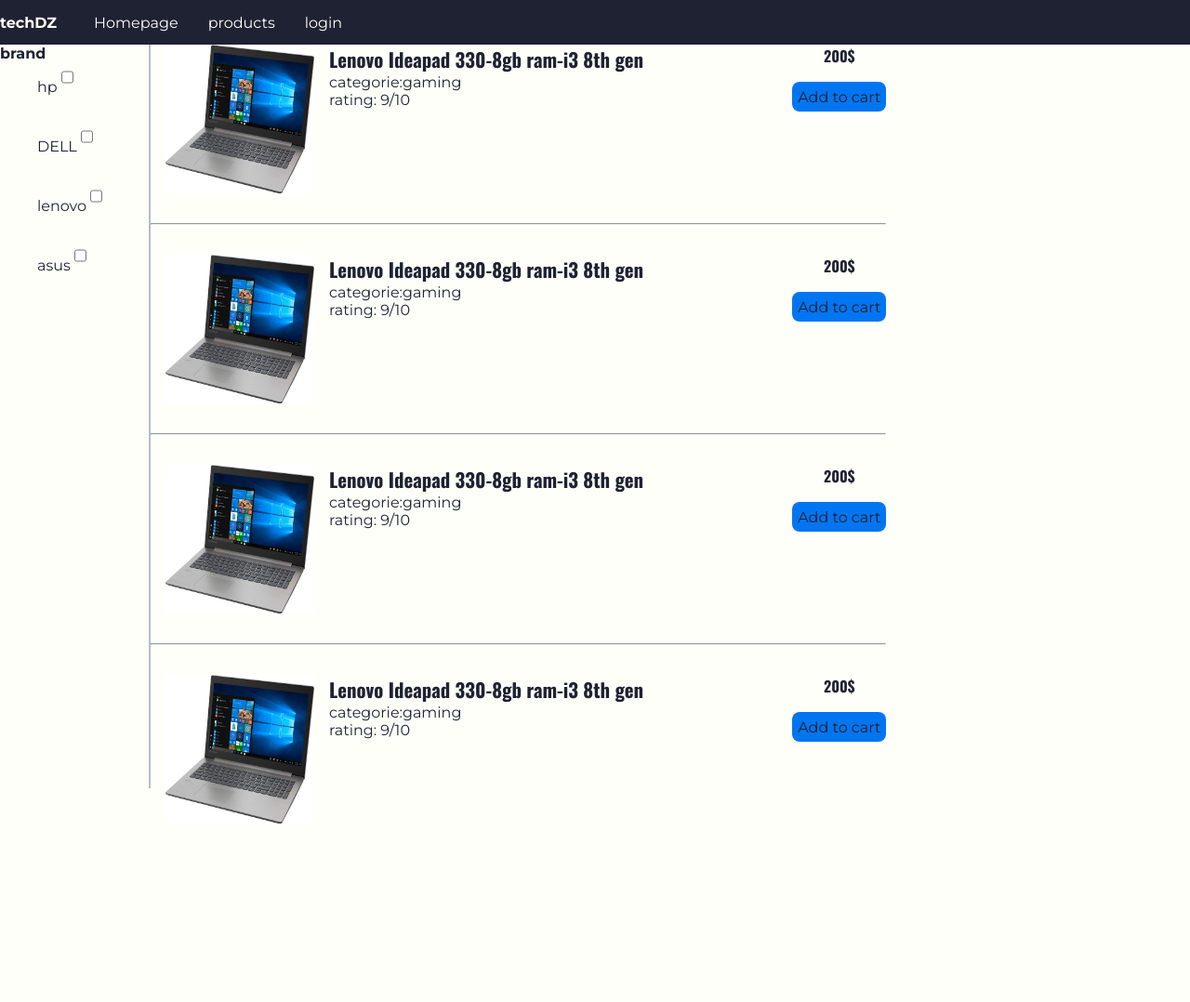
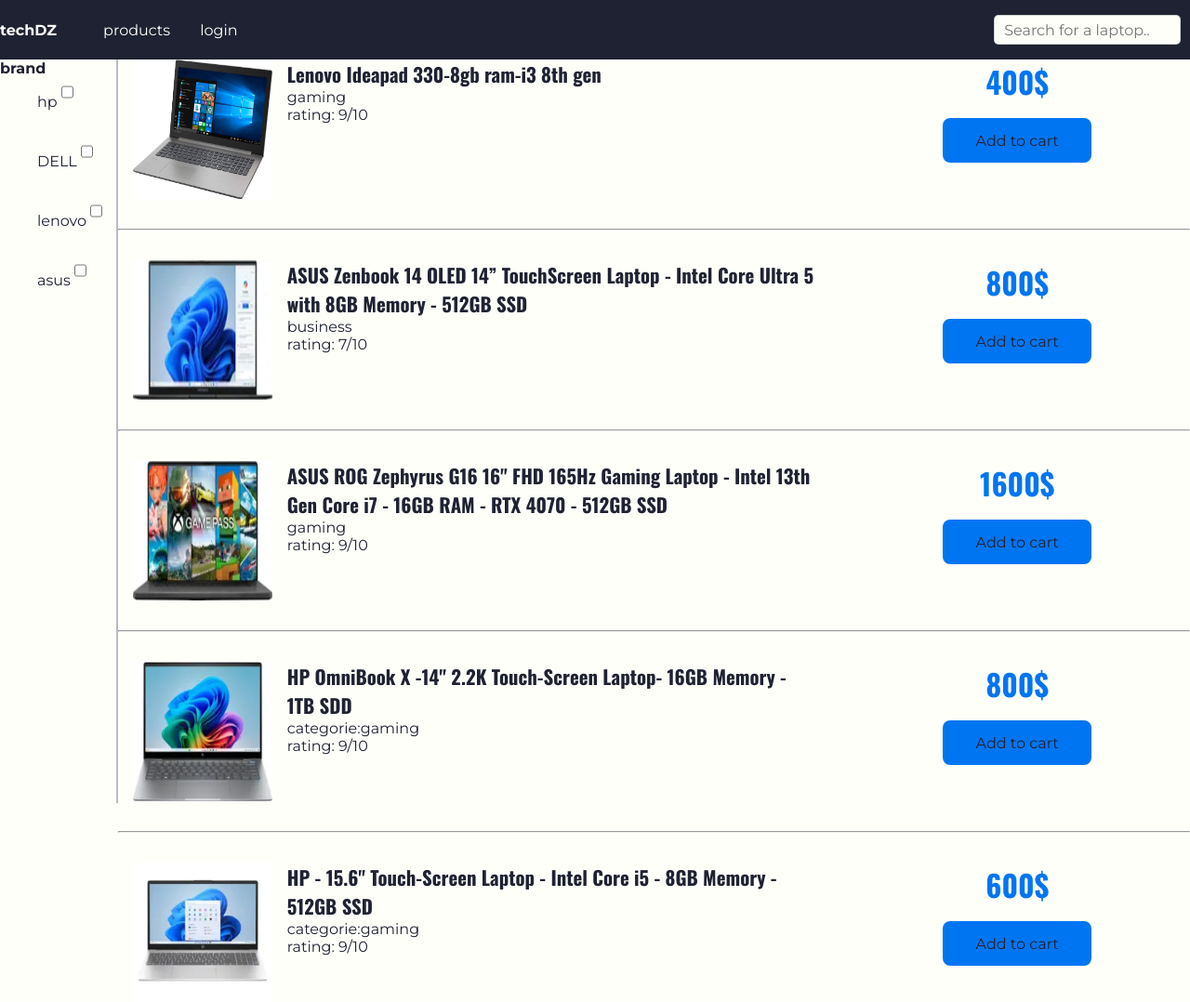
Before and after one commit to ISsam777/dev-web, a PHP site: page /product.html in a window 1280 px wide. Shown: the whole page at 93% size. Before the commit the page ends 886 px from the top, so only its background shows below. Run offline with PHP 8.4, Linux system fonts and the light colour scheme.

Commit message:
edit product.html and add searchbar

```diff
--- a/css/main.css
+++ b/css/main.css
@@ -58,7 +58,7 @@ nav {
   background-color: var(--text);
   color: var(--background);
   width: 100%;
-  height: 3rem;
+  height: 4rem;
 }
 
 .menu {
@@ -67,6 +67,10 @@ nav {
   align-items: center;
   padding: 30px 10px;
   justify-content: space-between;
+}
+nav h1 a {
+  text-decoration: none;
+  color: var(--background);
 }
 
 .nav-links {
@@ -82,12 +86,21 @@ nav {
   text-decoration: none;
   color: var(--background);
 }
-a:hover {
+.nav-links a:hover {
   cursor: pointer;
   text-decoration: underline;
   transition: 0.5s;
-  color: var(--links);
 }
+#searchbar {
+  margin: 10px;
+  padding: 10px;
+  border-radius: 5px;
+  width: 20%;
+  background-color: var(--background);
+  color: var(--text);
+  box-sizing: border-box;
+}
+
 /***************************/
 
 /*login page*/
@@ -119,7 +132,8 @@ input {
   margin-bottom: 2rem;
 }
 button {
-  height: 2rem;
+  height: 3rem;
+  width: 10rem;
   background-color: var(--links);
   color: var(--text);
   margin-top: 1rem;
@@ -143,13 +157,15 @@ a {
   flex-wrap: wrap;
 }
 .product-card img {
-  width: 10rem;
-  height: 10rem;
+  width: 150px;
+  height: 150px;
   margin-right: 1rem;
 }
 #price {
   font-family: "Oswald", serif;
   font-weight: 900;
+  font-size: 2rem;
+  color: var(--links);
 }
 
 .product-card .buy {
@@ -157,11 +173,13 @@ a {
   flex-direction: column;
   margin-left: 10rem;
   align-items: center;
+  width: 10%;
 }
 
 .product-card .discription {
   display: flex;
   flex-direction: column;
+  width: 50%;
 }
 
 /********************/
--- a/index.html
+++ b/index.html
@@ -9,10 +9,9 @@
   <body>
     <!--nav bar-->
     <nav>
-      <h1 class="logo">techDZ</h1>
+      <h1 class="logo"><a href="index.html">techDZ</a></h1>
       <div class="menu">
         <ul class="nav-links">
-          <li><a href="index.html">Homepage</a></li>
           <li>
             <a href="product.html">products</a>
           </li>
--- a/product.html
+++ b/product.html
@@ -8,9 +8,9 @@
   </head>
   <body>
     <nav>
-      <h1 class="logo">techDZ</h1>
+      <h1 class="logo"><a href="index.html">techDZ</a></h1>
+      <div class="menu">
         <ul class="nav-links">
-        <li><a href="index.html">Homepage</a></li>
           <li>
             <a href="product.html">products</a>
           </li>
@@ -18,6 +18,33 @@
             <a href="login.html">login</a>
           </li>
         </ul>
+      </div>
+      <!--search bar-->
+      <input
+        id="searchbar"
+        onkeyup="search_product()"
+        type="text"
+        name="search"
+        placeholder="Search for a laptop.."
+      />
+      <!---->
+      <!--  <ul id="list">-->
+      <!--    <li class="product">Cat</li>-->
+      <!--    <li class="product">Dog</li>-->
+      <!--    <li class="product">Elephant</li>-->
+      <!--    <li class="product">Fish</li>-->
+      <!--    <li class="product">Gorilla</li>-->
+      <!--    <li class="product">Monkey</li>-->
+      <!--    <li class="product">Turtle</li>-->
+      <!--    <li class="product">Whale</li>-->
+      <!--    <li class="product">Alligator</li>-->
+      <!--    <li class="product">Donkey</li>-->
+      <!--    <li class="product">Horse</li>-->
+      <!--  </ul>-->
+      <!--</div>-->
+      <!---->
+      <!--<script src="./script.js"></script>-->
+      <!---->
     </nav>
     <div class="product-container">
       <aside class="side-bar">
@@ -43,53 +70,77 @@
       </aside>
       <div class="products">
         <div class="product-card">
-          <img src="assets/laptop1.jpg" alt="" />
+          <img src="images/lenovo1.jpg" alt="" />
           <div class="discription">
             <h1>Lenovo Ideapad 330-8gb ram-i3 8th gen</h1>
-            <span id="categorie">categorie:gaming</span>
+            <span id="categorie">gaming</span>
             <span id="rating">rating: 9/10</span>
           </div>
           <div class="buy">
-            <span id="price">200$</span>
+            <span id="price">400$</span>
             <button>Add to cart</button>
           </div>
         </div>
         <hr />
         <div class="product-card">
-          <img src="assets/laptop1.jpg" alt="" />
+          <img src="images/asus2.jpg" alt="" />
           <div class="discription">
-            <h1>Lenovo Ideapad 330-8gb ram-i3 8th gen</h1>
-            <span id="categorie">categorie:gaming</span>
-            <span id="rating">rating: 9/10</span>
+            <h1>
+              ASUS Zenbook 14 OLED 14” TouchScreen Laptop - Intel Core Ultra 5
+              with 8GB Memory - 512GB SSD
+            </h1>
+            <span id="categorie">business</span>
+            <span id="rating">rating: 7/10</span>
           </div>
           <div class="buy">
-            <span id="price">200$</span>
+            <span id="price">800$</span>
             <button>Add to cart</button>
           </div>
         </div>
         <hr />
         <div class="product-card">
-          <img src="assets/laptop1.jpg" alt="" />
+          <img src="images/asus1.jpg" alt="" />
           <div class="discription">
-            <h1>Lenovo Ideapad 330-8gb ram-i3 8th gen</h1>
-            <span id="categorie">categorie:gaming</span>
+            <h1>
+              ASUS ROG Zephyrus G16 16" FHD 165Hz Gaming Laptop - Intel 13th Gen
+              Core i7 - 16GB RAM - RTX 4070 - 512GB SSD
+            </h1>
+            <span id="categorie">gaming</span>
             <span id="rating">rating: 9/10</span>
           </div>
           <div class="buy">
-            <span id="price">200$</span>
+            <span id="price">1600$</span>
             <button>Add to cart</button>
           </div>
         </div>
         <hr />
         <div class="product-card">
-          <img src="assets/laptop1.jpg" alt="" />
+          <img src="images/hp2.jpg" alt="" />
           <div class="discription">
-            <h1>Lenovo Ideapad 330-8gb ram-i3 8th gen</h1>
+            <h1>
+              HP OmniBook X -14" 2.2K Touch-Screen Laptop- 16GB Memory - 1TB SDD
+            </h1>
             <span id="categorie">categorie:gaming</span>
             <span id="rating">rating: 9/10</span>
           </div>
           <div class="buy">
-            <span id="price">200$</span>
+            <span id="price">800$</span>
+            <button>Add to cart</button>
+          </div>
+        </div>
+        <hr />
+        <div class="product-card">
+          <img src="images/hp1.jpg" alt="" />
+          <div class="discription">
+            <h1>
+              HP - 15.6" Touch-Screen Laptop - Intel Core i5 - 8GB Memory -
+              512GB SSD
+            </h1>
+            <span id="categorie">categorie:gaming</span>
+            <span id="rating">rating: 9/10</span>
+          </div>
+          <div class="buy">
+            <span id="price">600$</span>
             <button>Add to cart</button>
           </div>
         </div>
```
Also changed, not shown: script.js (added, +15 -0 lines), images/asus1.jpg (added), images/asus2.jpg (added), images/hp1.jpg (added), images/hp2.jpg (added), images/lenovo1.jpg (renamed from assets/laptop1.jpg). Lines whose indentation alone changed are shown as unchanged.
